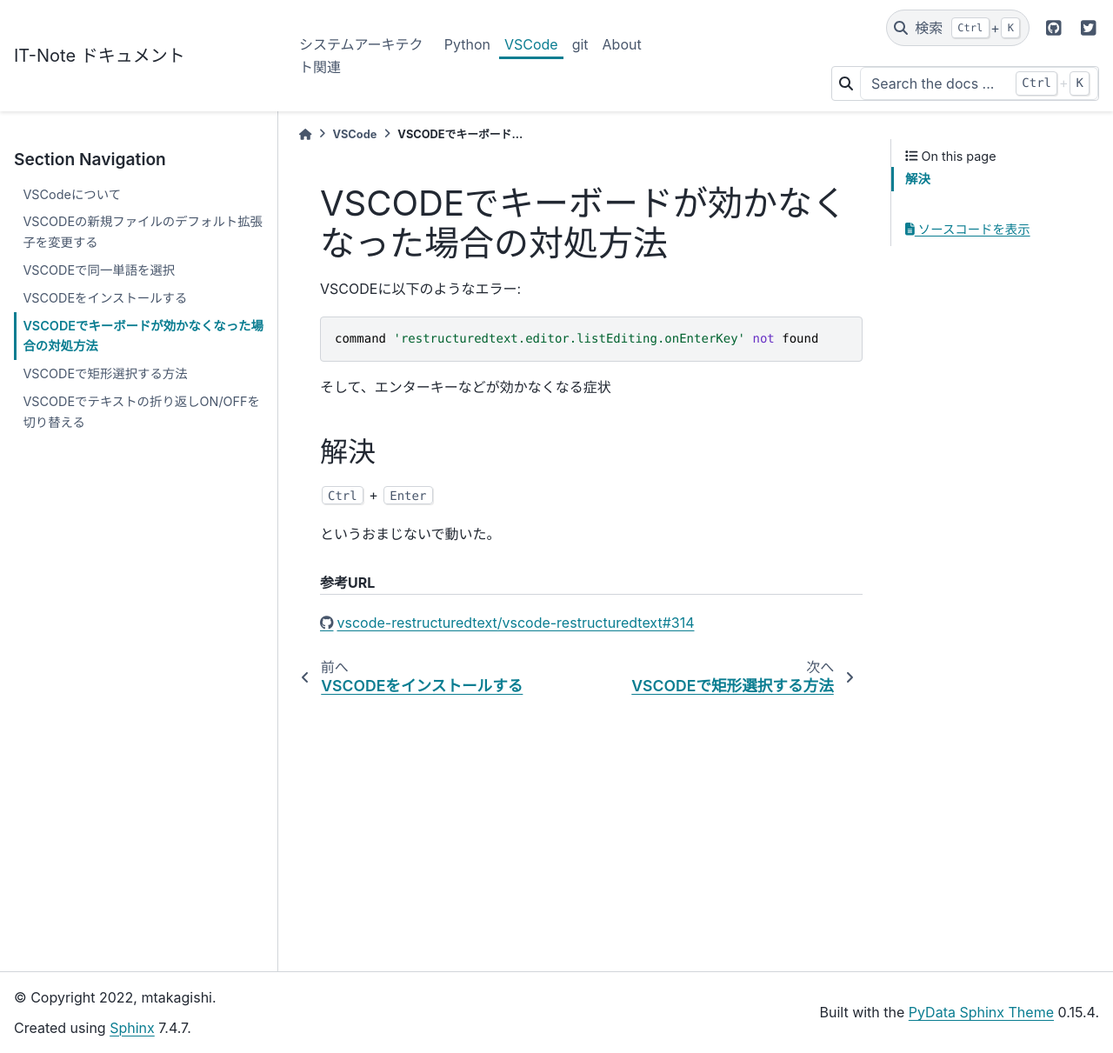
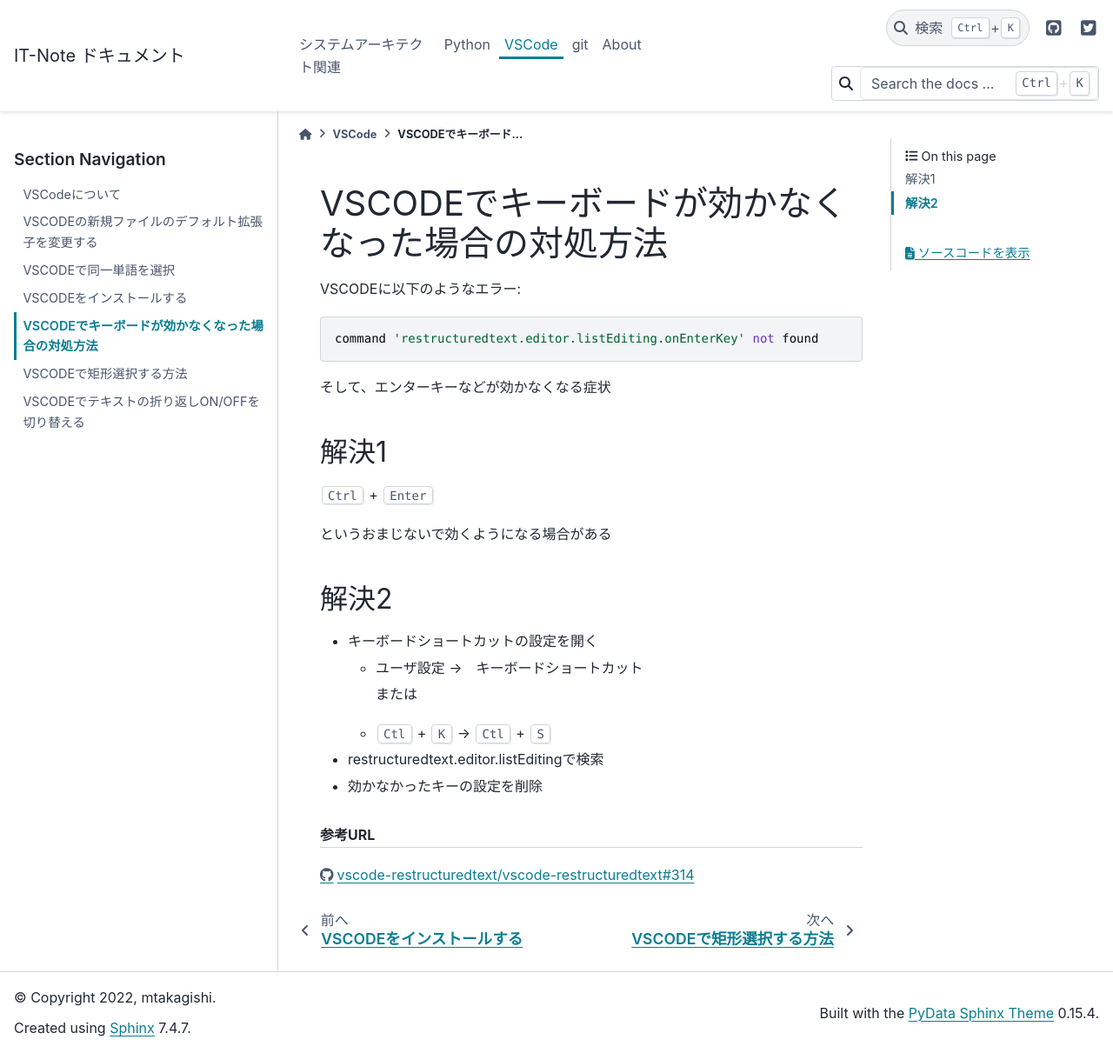
Before and after one commit to mtakagishi/note, a Sphinx documentation site: the page built from docs/vscode/onEnterKey.rst, in a window 1280 px wide and 1211 px high. Shown: the whole window at 87% size. Built offline with Sphinx 7.4.7 and the PyData theme 0.15.4, drawn with Linux system fonts in a browser that asks for light colours.

Commit message:
キーボードが効かないケースを追記

```diff
--- a/docs/vscode/onEnterKey.rst
+++ b/docs/vscode/onEnterKey.rst
@@ -7,11 +7,24 @@
 
 そして、エンターキーなどが効かなくなる症状
 
-解決
+解決1
 --------
 :kbd:`Ctrl` + :kbd:`Enter`
 
-というおまじないで動いた。
+というおまじないで効くようになる場合がある
+
+解決2
+------------
+* キーボードショートカットの設定を開く
+
+  * ユーザ設定 →　キーボードショートカット
+
+    または
+
+  * :kbd:`Ctl` + :kbd:`K` → :kbd:`Ctl` + :kbd:`S`
+
+* restructuredtext.editor.listEditingで検索
+* 効かなかったキーの設定を削除
 
 .. rubric:: 参考URL
 https://github.com/vscode-restructuredtext/vscode-restructuredtext/issues/314
```
